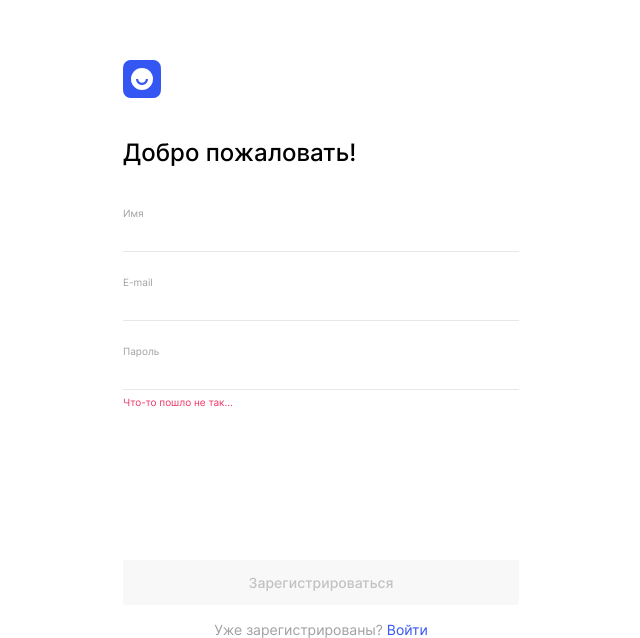
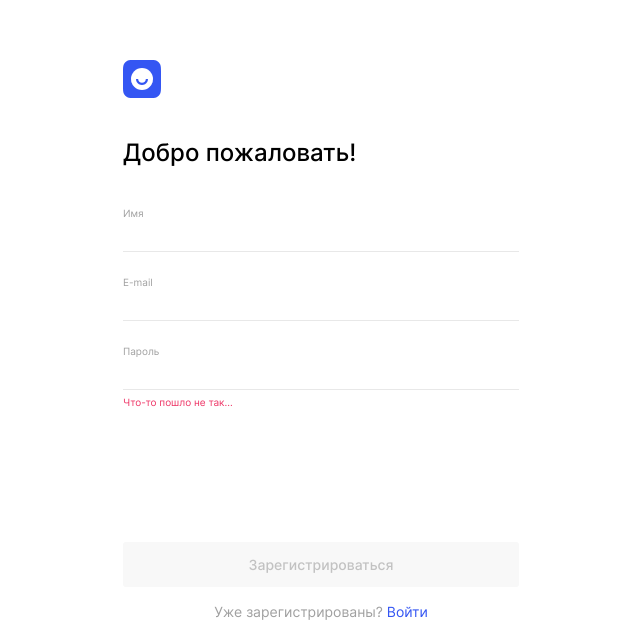
Before and after one commit to SEnyakkk/movies-explorer-frontend, a React (Create React App) app: page /signup in a window 768 px wide. Shown: the part 172-810 px from the top of the page, without its empty margins (63-703 px from the left). Built offline with nearby package versions, Linux system fonts and the light colour scheme.

Commit message:
ревью 2

```diff
--- a/src/components/Register/Register.css
+++ b/src/components/Register/Register.css
@@ -120,10 +120,6 @@
   .auth__logo {
     margin-top: 232px;
   }
-
-  .auth__form-submit {
-    padding: 152px 0 0;
-  }
 }
 
 @media screen and (max-width: 767px) {
```
